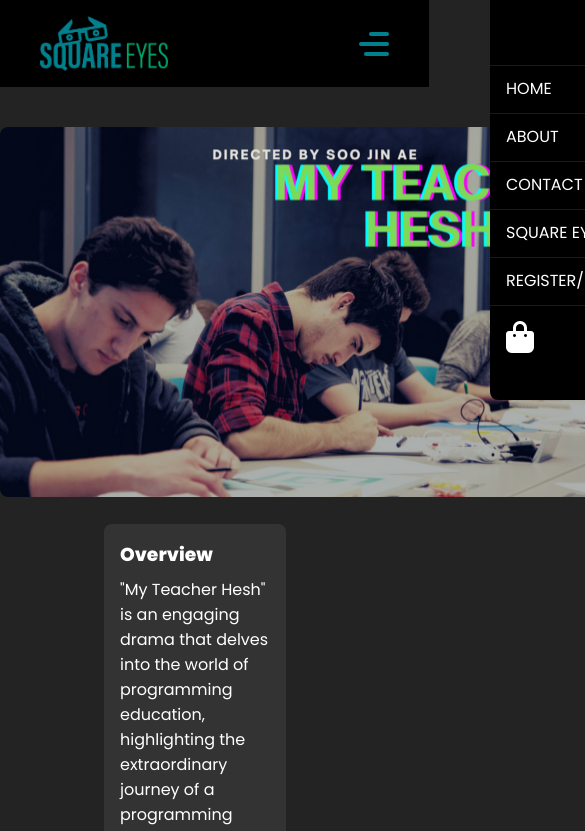
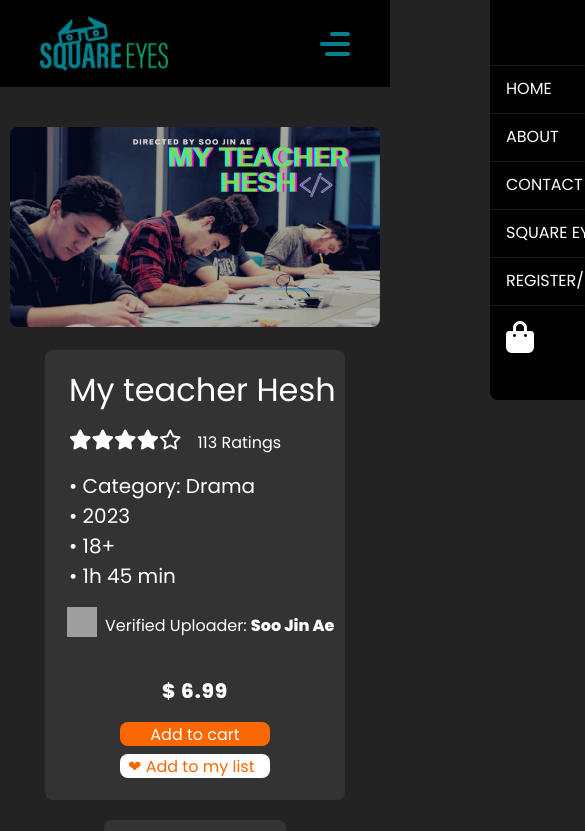
Before and after one commit to LineSvensen/ca-html-css, a plain HTML site: page singleproductpage.html in a window 390 px wide. Shown: the top 831 px of the page, 585 px wide, since content can reach past the window. Drawn offline with Linux system fonts and the light colour scheme; grey boxes are pictures that could not be loaded.

Commit message:
single-page-done

```diff
--- a/singleproductpage.css
+++ b/singleproductpage.css
@@ -11,6 +11,7 @@
     display: flex;
     flex-direction: row;
     justify-content: space-evenly;
+    flex-wrap: wrap;
 }
 
 .movie-overview {
@@ -137,6 +138,11 @@ hr {
     border-radius: 8px;
     margin: 8px 24px 8px 0;
 
+}
+
+.btn-add-to-list:hover {
+    background-color: #FFA66A;
+    color: #FFFFFF;
 }
 
 
@@ -793,10 +799,10 @@ hr {
 
 
     /* Small (xs) SCREENS UNDER THIS WIDTH */
-    @media (max-width: 430px) {
+    @media (max-width: 587px) {
 
         .header {
-            width: 429px;
+            width: 100%;
         }
 
         .some-icons i {
@@ -843,6 +849,7 @@ hr {
             justify-content: center;
             align-content: center;
             align-items: center;
+            margin-left: 0;
         }
 
         .sort-by {
@@ -861,12 +868,57 @@ hr {
             align-items: center;
             position: sticky;
         }
+        .movie-image img {
+            width: 370px;
+            height: 200px;
+            border-radius: 8px;
+        }
+        .start-content {
+            padding-top: 20px;
+            display: flex;
+            flex-direction: row;
+            justify-content: center;
+            flex-wrap: wrap;
+            gap: 16px;
+        }
+        .about-movie-container {
+            width: 300px;
+            height: 450px;
+            flex-wrap: wrap;
+        }
+        .verified-uploader p {
+            flex-wrap: wrap;
+            font-size: 16px;
+        }
+        hr {
+            display: none;
+        }
+        .btn-add-to-list {
+            display: flex;
+            justify-items: center;
+            padding: 0;
+            height: 24px;
+            width: 150px;
+            margin: 0;
+            padding-left: 8px;
+        }
 
+        .btn-add-to-cart {
+            padding: 0;
+            height: 24px;
+            width: 150px;
+        }
 
+        .price p {
+            font-size: 20px;
+        }
 
-
-
-
+        .price-and-buy-buttons {
+            flex-direction: column;
+            flex-wrap: wrap;
+            justify-content: center;
+            align-items: center;
+        }
     }
 
     /* Small (sm) */
@@ -881,6 +933,7 @@ hr {
         width: 125px;
         height: 55px;
     }
+
 
     .hamburger, .toggle-menu {
         display: block;
@@ -1099,7 +1152,7 @@ hr {
         justify-content: center;
         align-content: center;
         align-items: center;
-            margin-left: 150px;
+        margin-left: 50px;
         white-space: nowrap;
         padding: 16px 16px 16px 16px;
     }
@@ -1108,7 +1161,13 @@ hr {
         margin-left: 164px;
     }
 
-
+    .start-content {
+        padding-top: 40px;
+        display: flex;
+        flex-direction: row;
+        justify-content: center;
+        flex-wrap: wrap;
+        gap: 16px;
     }
 }
 
```
Lines whose indentation alone changed are shown as unchanged.
